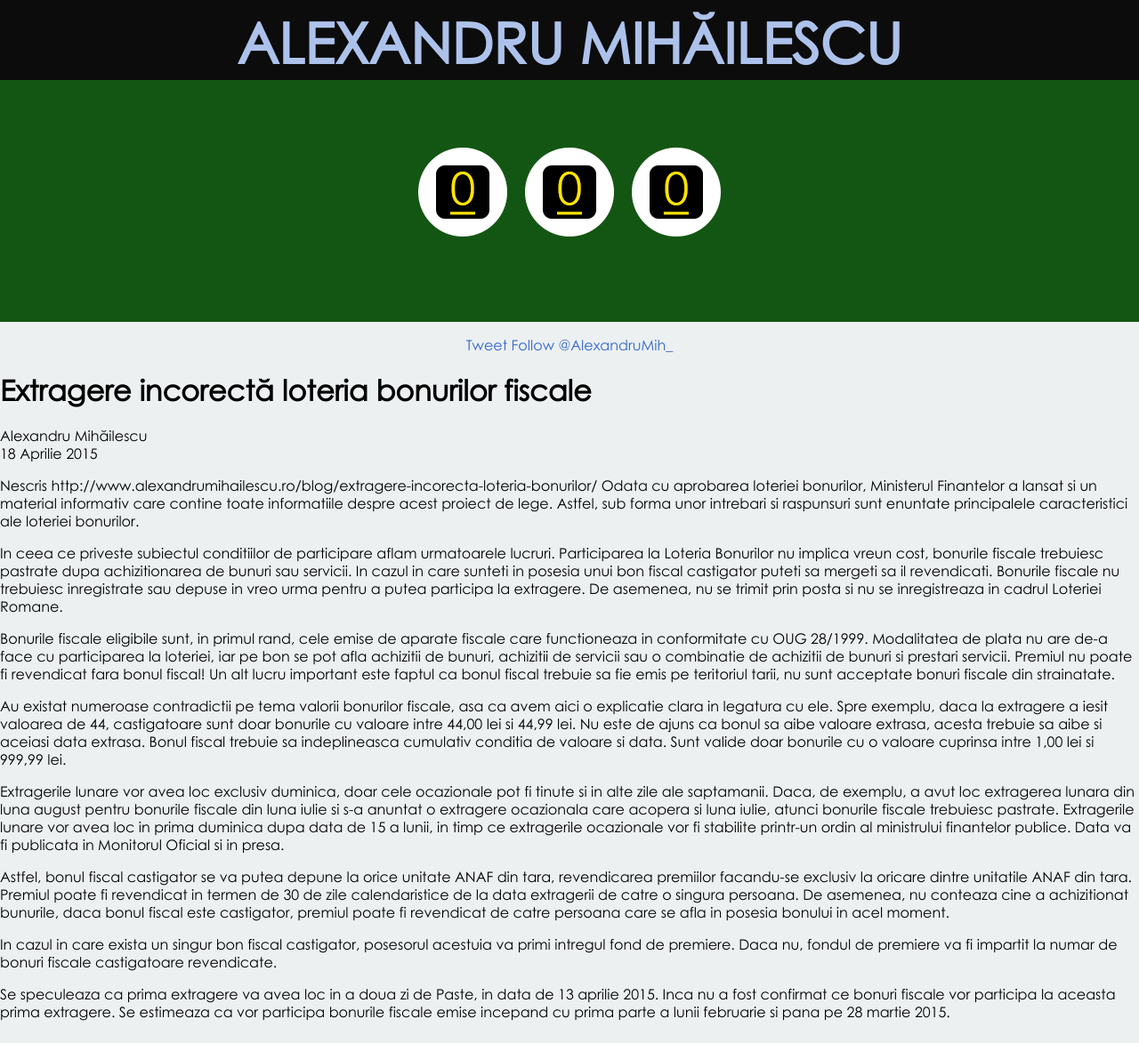
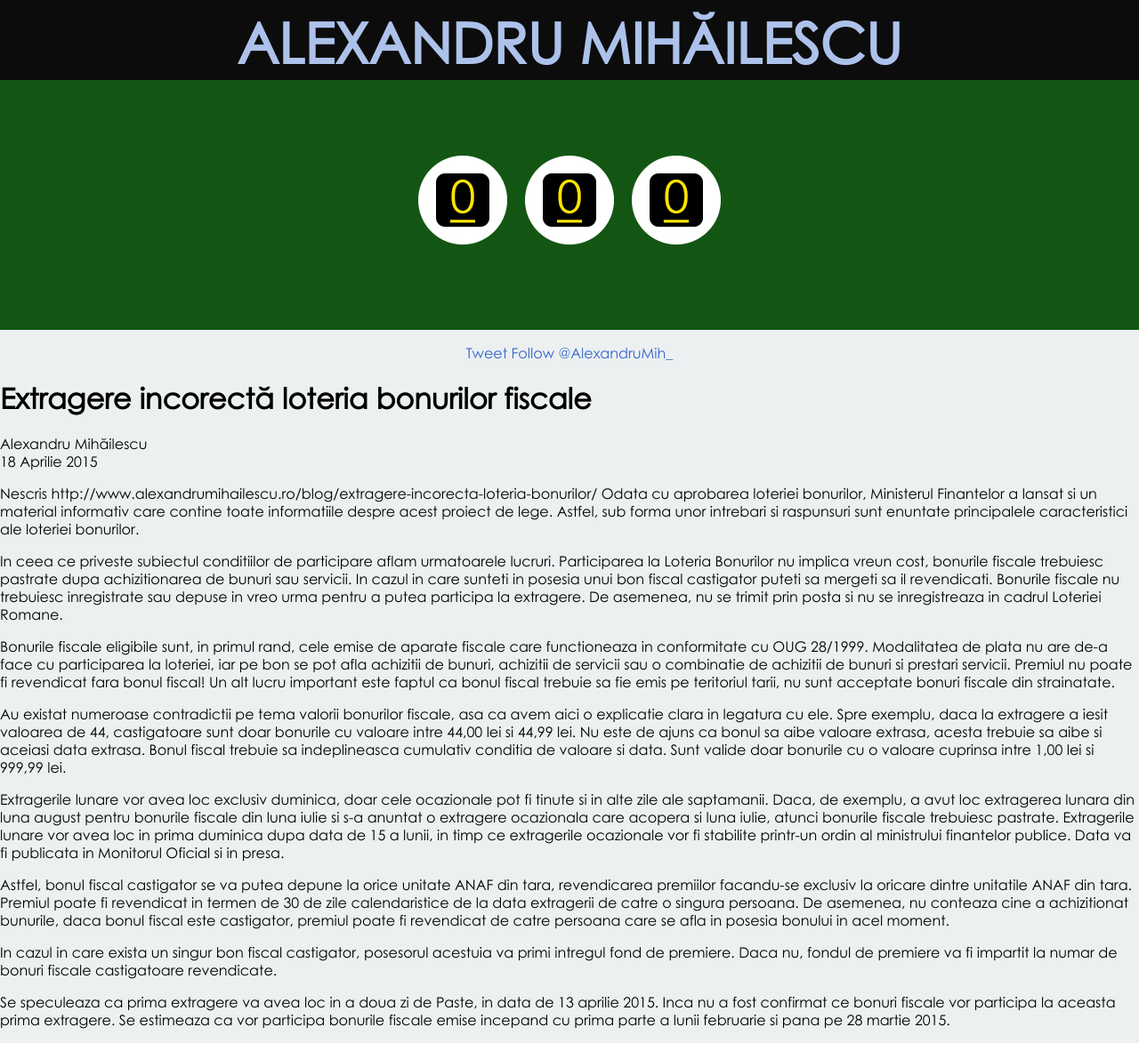
Before and after one commit to AlexandruMihailescu/alexandrumihailescu.github.com, a Jekyll site: the page built from _posts/2015-04-18-extragere-incorecta-loteria-bonurilor.md, in a window 1280 px wide. Shown: the whole page at 89% size. Built offline with Jekyll 4.4.1, drawn with Linux system fonts in a browser that asks for light colours; nearby versions of some CDN libraries; Markdown is read by kramdown in place of the engine named in the settings; comment, search, counter and statistics services are not loaded.

Commit message:
update margin and padding

```diff
--- a/style/blogpoststyle.css
+++ b/style/blogpoststyle.css
@@ -1,5 +1,8 @@
 #cover {
     width: 100%;
+    margin: 0;
+    padding: 0;
+    padding-top: 1vh;
     left: 0;
     right: 0;
     text-align: center;
```
